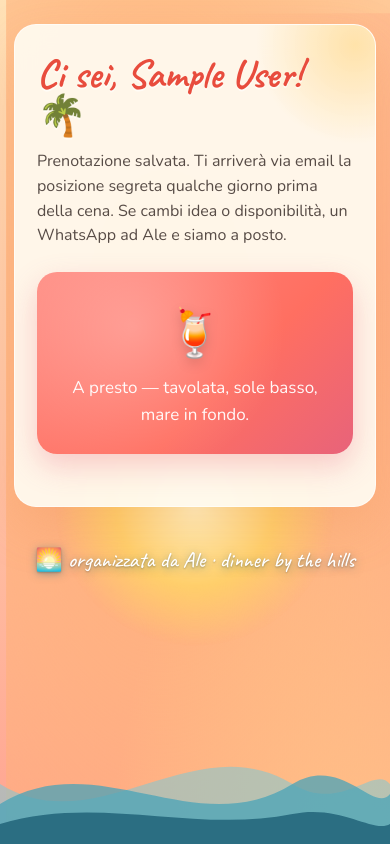
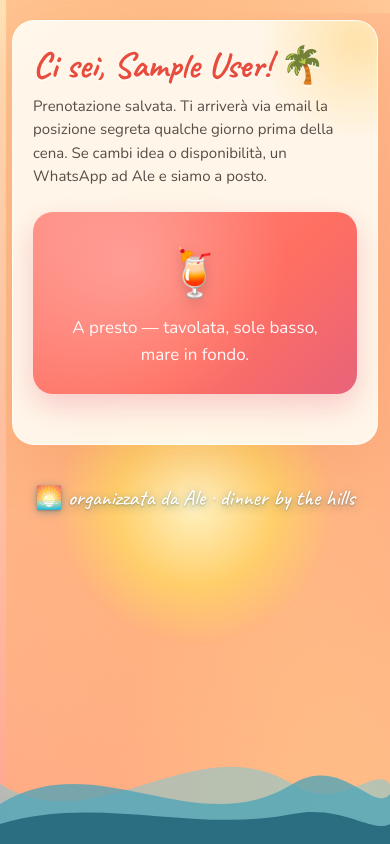
Before and after one commit to vibeach/cena-nonna, a Flask app: page /done in a window 390 px wide. Run offline with Flask 3, Linux system fonts and the light colour scheme; the visitor is signed in with stand-in values (Sample User, id 1); some libraries are stand-ins or nearby versions.

Commit message:
tighten mobile: smaller h1, break title differently, add 380px breakpoint

```diff
--- a/static/style.css
+++ b/static/style.css
@@ -115,12 +115,13 @@ h1 {
     margin: 0 0 12px;
     font-family: 'Caveat', cursive;
     font-weight: 700;
-    font-size: 46px;
-    line-height: 1.05;
+    font-size: 42px;
+    line-height: 1;
     color: var(--coral-deep);
     text-shadow: 0 2px 0 rgba(255,255,255,0.6);
     position: relative;
     z-index: 1;
+    word-break: break-word;
 }
 
 h2 {
@@ -348,8 +349,15 @@ button:active { transform: translateY(0); }
 .pill-err { background: #fff0ee; border-color: #ffbdb5; color: var(--err); }
 
 @media (max-width: 480px) {
-    h1 { font-size: 40px; }
-    h2 { font-size: 28px; }
-    .card { padding: 28px 22px; border-radius: 22px; }
-    .page { padding: 24px 14px 160px; }
+    h1 { font-size: 36px; line-height: 1; }
+    h2 { font-size: 26px; }
+    .card { padding: 26px 20px; border-radius: 22px; }
+    .page { padding: 20px 12px 160px; }
+    .intro { font-size: 15px; }
+    .secret-box h2 { font-size: 30px; }
 }
+@media (max-width: 380px) {
+    h1 { font-size: 32px; }
+    .card { padding: 22px 18px; }
+    .page { padding: 16px 10px 160px; }
+}
--- a/templates/index.html
+++ b/templates/index.html
@@ -1,7 +1,7 @@
 {% extends "_base.html" %}
 {% block content %}
 <div class="card">
-    <h1>Cena vicino a casa<br>della nonna di Ale 🌅</h1>
+    <h1>Cena vicino<br>a casa della nonna 🌅</h1>
     <p class="intro">
         Un tramonto d'agosto, gli amici giusti, tavolata all'aperto sulle colline
         sopra il mare. Rispondi a due domande veloci per prenotarti — la posizione
```
